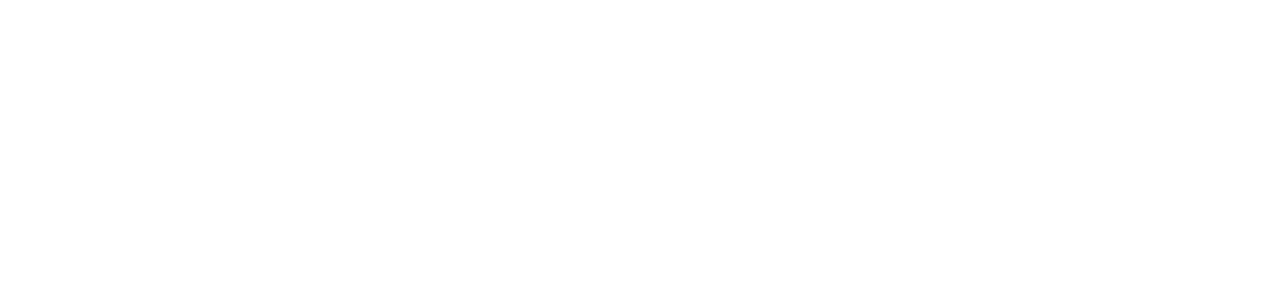
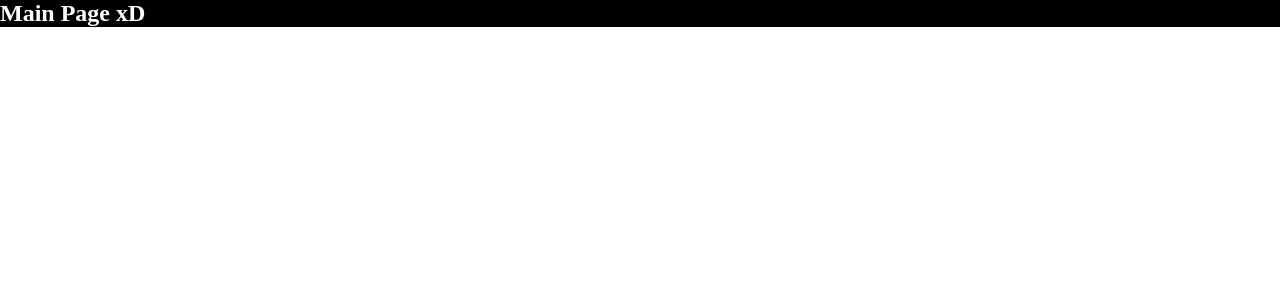
Before and after one commit to Fredvel123/todo-list, a React (Create React App) app in the folder client/: page /home in a window 1280 px wide. Before the commit this address had no page. Shown: the top 300 px of the page. Built offline with nearby package versions, Linux system fonts and the light colour scheme.

Commit message:
adding one more color to themes

```diff
--- a/client/src/App.jsx
+++ b/client/src/App.jsx
@@ -1,4 +1,5 @@
 import { BrowserRouter, Routes, Route } from "react-router-dom";
+import Home from "./pages/Home/Home";
 import Main from "./pages/Main/Main";
 
 function App() {
@@ -6,6 +7,7 @@ function App() {
     <BrowserRouter>
       <Routes>
         <Route path="/" element={<Main />} />
+        <Route path="/home" element={<Home />} />
       </Routes>
     </BrowserRouter>
   );
--- a/client/src/global-styles/colors.jsx
+++ b/client/src/global-styles/colors.jsx
@@ -1,7 +1,7 @@
 export const darkTheme = {
   primary: "#1D2328",
   secondary: "#303439",
-  // primary: "#20233F",
+  third: "#20233F",
   // secondary: "#262949",
   success: "#F44B9A",
   button: "#2F81FF",
@@ -12,6 +12,7 @@ export const darkTheme = {
 export const lightTheme = {
   primary: "#ffffff",
   secondary: "#F6F8FA",
+  third: "#6F6AF8",
   success: "#4AC9C9",
   button: "#F6F8FA",
   titles: "#000000",
--- /dev/null
+++ b/client/src/pages/Home/Home.jsx
@@ -0,0 +1,9 @@
+import { HomeStyles } from "./HomeStyles";
+
+export default function Home() {
+  return (
+    <HomeStyles>
+      <h2>Main Page xD</h2>
+    </HomeStyles>
+  );
+}
--- /dev/null
+++ b/client/src/pages/Home/HomeStyles.jsx
@@ -0,0 +1,5 @@
+import styled from "styled-components";
+
+export const HomeStyles = styled.div`
+  background: black;
+`;
```
